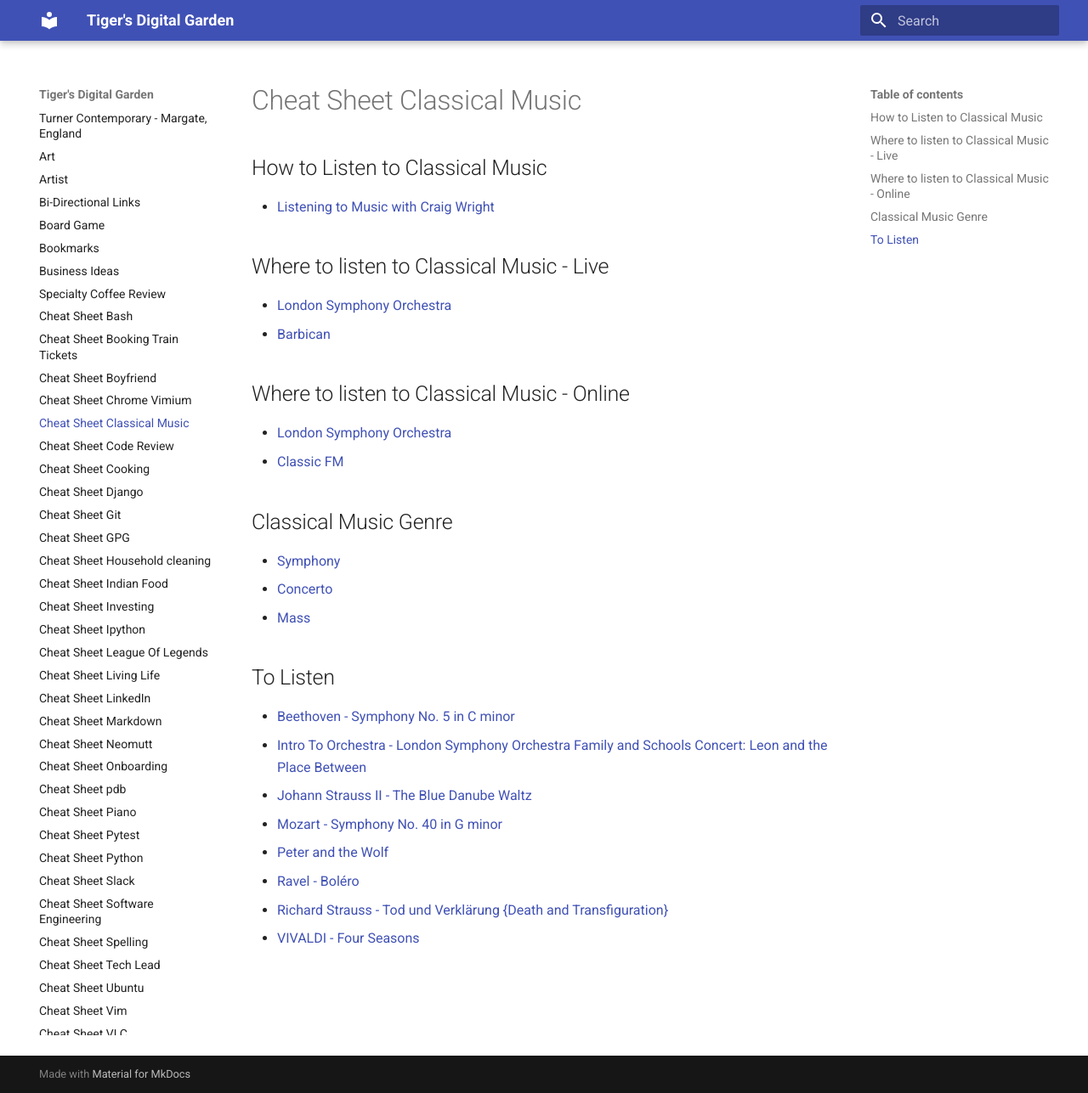
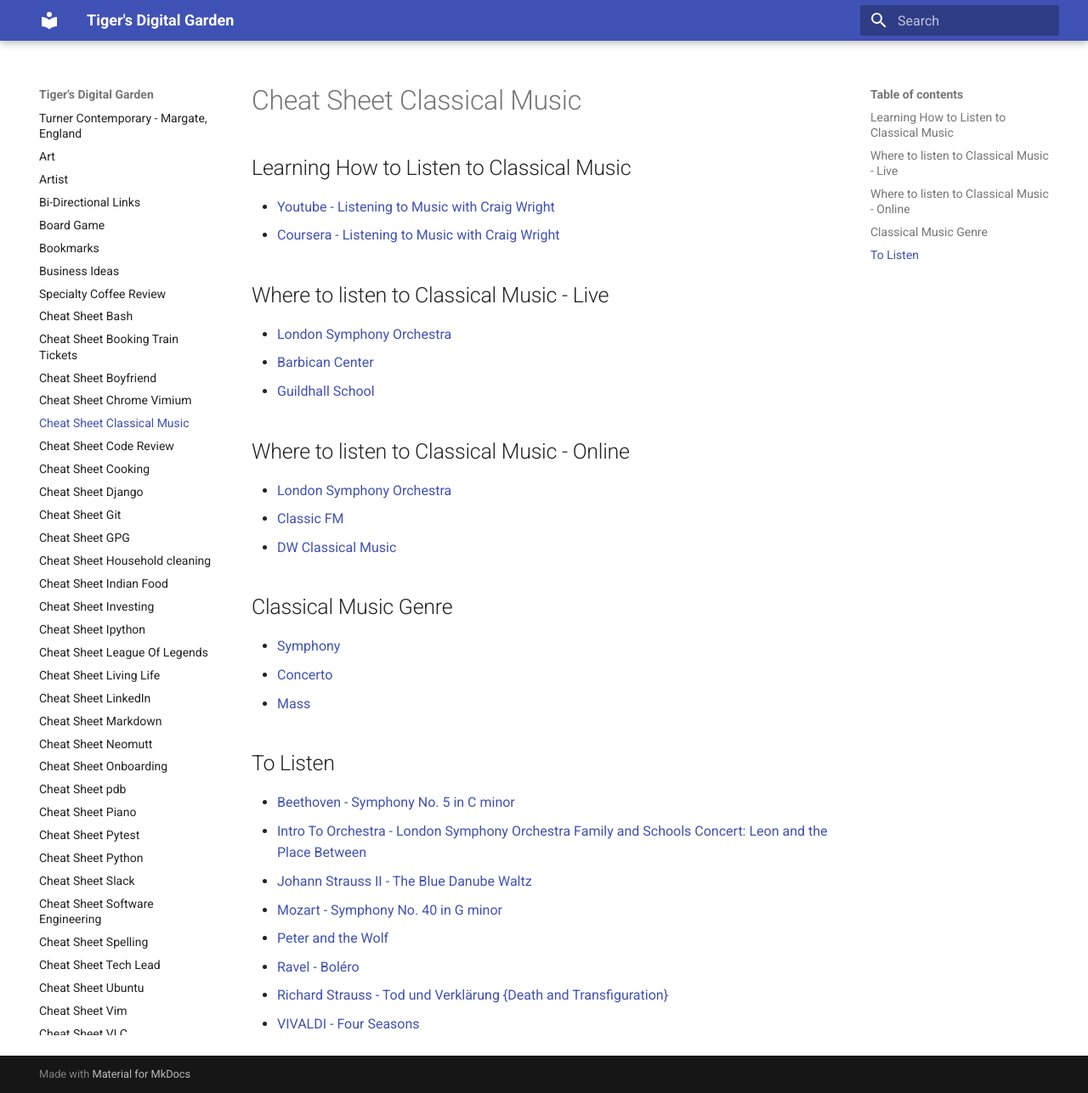
Before and after one commit to ynotstartups/notes, an MkDocs documentation site: the page built from notes/cheat-sheet-classical-music.md, in a window 1280 px wide and 1287 px high. Shown: the whole window at 85% size. Built offline with MkDocs 1.6.1 and Material for MkDocs 9.7.7, drawn with Linux system fonts in a browser that asks for light colours.

Commit message:
update classical music

```diff
--- a/notes/cheat-sheet-classical-music.md
+++ b/notes/cheat-sheet-classical-music.md
@@ -1,18 +1,21 @@
 # Cheat Sheet Classical Music
 
-## How to Listen to Classical Music
+## Learning How to Listen to Classical Music
 
-- [Listening to Music with Craig Wright](https://www.youtube.com/watch?v=TRg-75VKOFU&list=PLh9mgdi4rNezhx8YiGIV8I22ICSuzslja&index=5)
+- [Youtube - Listening to Music with Craig Wright](https://www.youtube.com/watch?v=TRg-75VKOFU&list=PLh9mgdi4rNezhx8YiGIV8I22ICSuzslja&index=5)
+- [Coursera - Listening to Music with Craig Wright](https://www.coursera.org/learn/introclassicalmusic/home/welcome)
 
 ## Where to listen to Classical Music - Live
 
 - [London Symphony Orchestra](https://lso.co.uk/whats-on/range.listevents/-.html)
-- [Barbican](https://www.barbican.org.uk/whats-on/classical-music)
+- [Barbican Center](https://www.barbican.org.uk/whats-on/classical-music)
+- [Guildhall School](https://www.gsmd.ac.uk/about_the_school/home/view_all_events.html)
 
 ## Where to listen to Classical Music - Online
 
 - [London Symphony Orchestra](https://www.youtube.com/c/LondonSymphonyOrchestra/featured)
 - [Classic FM](https://uk.radio.net/s/classicfm)
+- [DW Classical Music](https://www.youtube.com/c/DWClassicalMusic/videos)
 
 ## Classical Music Genre
 
```
